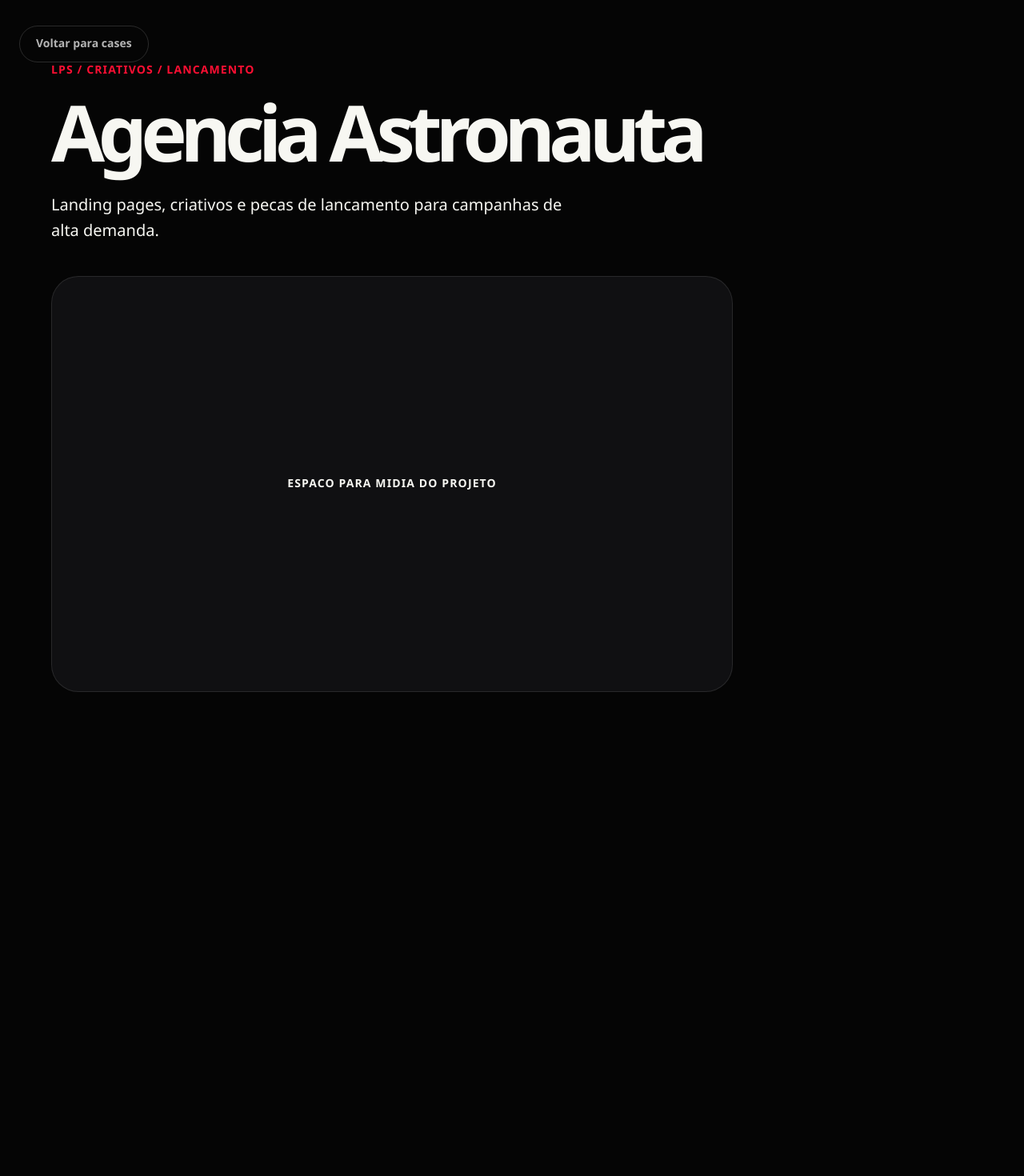
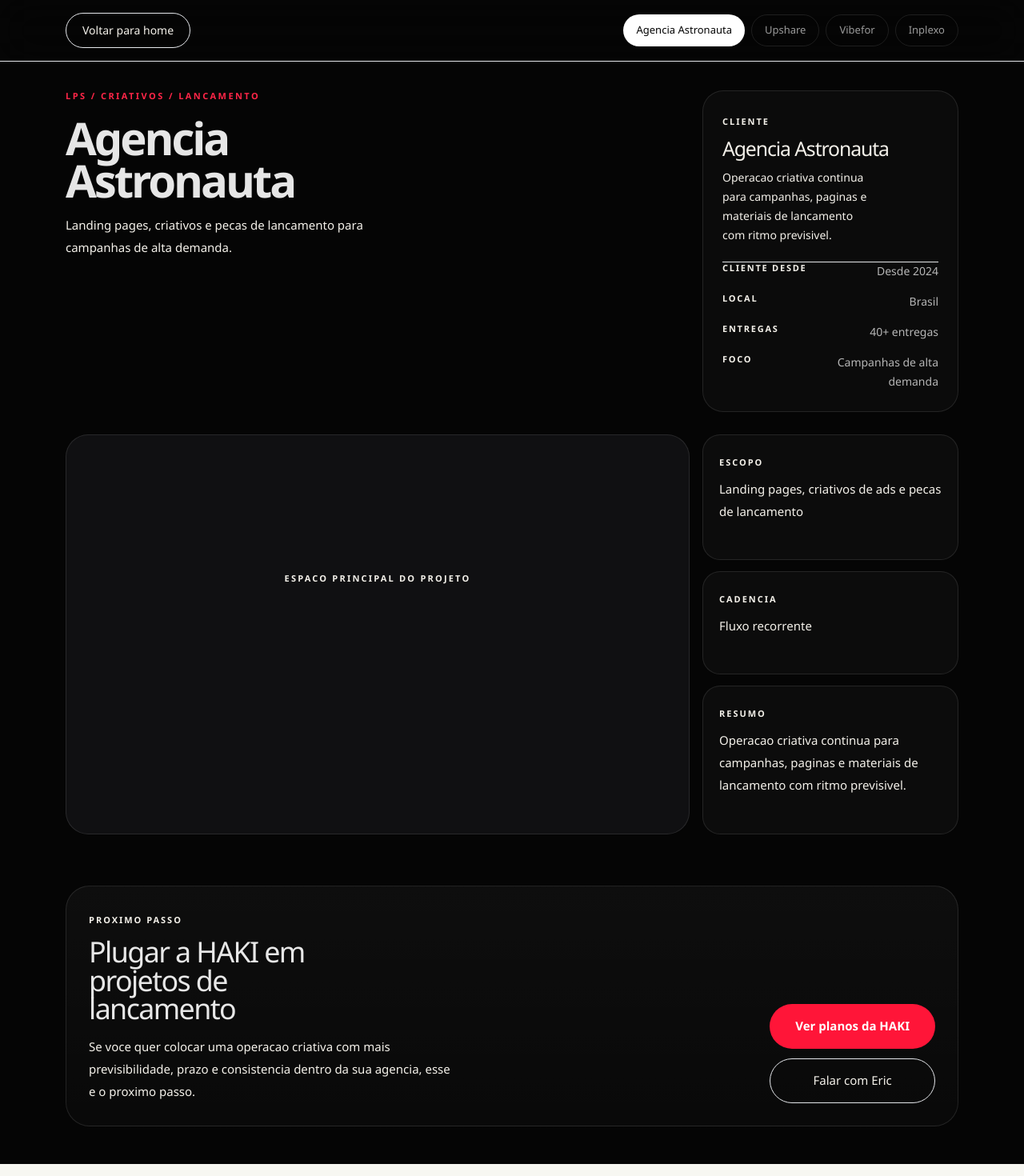
Before and after one commit to erickfilho1/LP, a Next.js app: page /cases/agencia-astronauta in a window 1280 px wide. Shown: the top 1470 px of the page at 80% size. Before the commit the page ends 897 px from the top, so only its background shows below. Built offline with nearby package versions, Linux system fonts and the light colour scheme.

Commit message:
Polish case page layout

```diff
--- a/app/cases/[slug]/page.tsx
+++ b/app/cases/[slug]/page.tsx
@@ -1,5 +1,6 @@
 import Image from "next/image";
 import Link from "next/link";
+import { createWhatsappHref } from "../../whatsapp";
 
 type ProjectVideo = {
   src: string;
@@ -8,36 +9,72 @@
 };
 
 type Project = {
+  slug: string;
   title: string;
   description: string;
   scope: string;
   art?: string;
   logo?: string;
   note?: string;
+  location: string;
+  since: string;
+  deliverables: string;
+  deliveredCount: string;
+  cadence: string;
+  focus: string;
+  summary: string;
+  ctaLabel: string;
   videos?: ProjectVideo[];
 };
 
-const projects: Record<string, Project> = {
-  "agencia-astronauta": {
+const projects: Project[] = [
+  {
+    slug: "agencia-astronauta",
     title: "Agencia Astronauta",
     description: "Landing pages, criativos e pecas de lancamento para campanhas de alta demanda.",
     scope: "LPs / Criativos / Lancamento",
+    location: "Brasil",
+    since: "Desde 2024",
+    deliverables: "Landing pages, criativos de ads e pecas de lancamento",
+    deliveredCount: "40+ entregas",
+    cadence: "Fluxo recorrente",
+    focus: "Campanhas de alta demanda",
+    summary: "Operacao criativa continua para campanhas, paginas e materiais de lancamento com ritmo previsivel.",
+    ctaLabel: "Plugar a HAKI em projetos de lancamento",
   },
-  upshare: {
+  {
+    slug: "upshare",
     title: "Upshare",
     description: "Agencia nos Estados Unidos que atende o nicho de restaurantes com conteudo, presenca digital e criativos recorrentes.",
     scope: "US / Restaurantes / Social",
     art: "/assets/cases/upshare-main.svg",
     logo: "Upshare",
     note: "Agencia americana especializada em restaurantes.",
+    location: "Estados Unidos",
+    since: "Desde 2025",
+    deliverables: "Social media, criativos recorrentes e pecas de posicionamento",
+    deliveredCount: "30+ criativos",
+    cadence: "Entrega semanal",
+    focus: "Restaurantes e negocios locais",
+    summary: "Suporte visual para manter frequencia, identidade e velocidade de publicacao no nicho de restaurantes.",
+    ctaLabel: "Quero uma operacao criativa para minha agencia",
   },
-  vibefor: {
+  {
+    slug: "vibefor",
     title: "Vibefor",
     description: "Agencia focada em medicos, com criativos, presenca digital e materiais para captacao de pacientes.",
     scope: "Medicos / Saude / Captacao",
     art: "/assets/cases/vibefor-main.svg",
     logo: "Vibefor",
     note: "Agencia especializada em marketing medico.",
+    location: "Brasil",
+    since: "Desde 2025",
+    deliverables: "Criativos, videos, pecas de social e materiais para captacao",
+    deliveredCount: "60+ entregas",
+    cadence: "Operacao recorrente",
+    focus: "Clinicas, medicos e saude",
+    summary: "Fluxo criativo para uma agencia que precisa manter consistencia visual e volume para clientes da area medica.",
+    ctaLabel: "Quero escalar entregas para clientes da saude",
     videos: [
       {
         src: "/videos/cases/vibefor/vibefor-video-01.mp4",
@@ -61,15 +98,27 @@
       },
     ],
   },
-  inplexo: {
+  {
+    slug: "inplexo",
     title: "Inplexo",
     description: "Projeto focado em landing page, com estrutura visual para apresentar oferta, prova e conversao.",
     scope: "Landing Page / Conversao",
     art: "/assets/cases/inplexo-main.svg",
     logo: "Inplexo",
     note: "Cliente com projeto focado em landing page.",
+    location: "Brasil",
+    since: "Desde 2025",
+    deliverables: "Landing page, estrutura de conversao e prova visual",
+    deliveredCount: "1 LP principal",
+    cadence: "Projeto focado",
+    focus: "Apresentacao de oferta",
+    summary: "Construcao de uma landing page orientada a clareza, prova e conversao sem depender de excesso visual.",
+    ctaLabel: "Quero uma landing page com estrutura de venda",
   },
-};
+];
+
+const projectMap = Object.fromEntries(projects.map((project) => [project.slug, project]));
+const specialistWhatsappHref = createWhatsappHref("Ola, Eric. Quero entender como plugar a HAKI na minha operacao.");
 
 type PageProps = {
   params: Promise<{ slug: string }>;
@@ -77,82 +126,96 @@
 
 export default async function CasePage({ params }: PageProps) {
   const { slug } = await params;
-  const project = projects[slug] ?? projects["agencia-astronauta"];
+  const project = projectMap[slug] ?? projectMap["agencia-astronauta"];
 
   return (
-    <main className="min-h-screen bg-[#050505] px-6 py-8 text-[#f7f7f2]">
-      <Link
-        href="/#cases"
-        className="inline-flex rounded-full border border-white/15 px-5 py-3 text-sm font-bold text-white/70 transition hover:border-[#ff0f33] hover:text-white"
-      >
-        Voltar para cases
-      </Link>
+    <main className="min-h-screen bg-[#050505] text-[#f4f1ea]">
+      <CaseHeader currentSlug={project.slug} />
 
-      <section className="mx-auto grid min-h-[78vh] max-w-6xl content-center gap-10">
-        <div>
-          <p className="mb-6 text-sm font-bold uppercase tracking-[0.08em] text-[#ff0f33]">{project.scope}</p>
-          <h1 className="max-w-5xl text-[clamp(2.9rem,7.6vw,7.6rem)] font-black leading-[0.88] tracking-[-0.085em]">
-            {project.title}
-          </h1>
-          <p className="mt-8 max-w-2xl text-xl leading-relaxed text-white/62">{project.description}</p>
+      <section className="mx-auto flex max-w-[1180px] flex-col gap-7 px-5 pb-12 pt-7 sm:px-6 lg:px-8 lg:pb-16 lg:pt-9">
+        <div className="grid gap-7 lg:grid-cols-[minmax(0,1.08fr)_300px] lg:items-start xl:grid-cols-[minmax(0,1.12fr)_320px]">
+          <div className="space-y-4">
+            <p className="text-[11px] font-semibold uppercase tracking-[0.22em] text-[#ff2648]">{project.scope}</p>
+            <h1 className="max-w-[11ch] text-[clamp(2.3rem,4.4vw,4.15rem)] font-semibold leading-[0.95] tracking-[-0.055em] text-white/90">
+              {project.title}
+            </h1>
+            <p className="max-w-[50ch] text-[14px] leading-6 text-white/58 sm:text-[15px] sm:leading-7">{project.description}</p>
+          </div>
+
+          <aside className="rounded-[26px] border border-white/10 bg-white/[0.028] p-5 sm:p-5.5 lg:p-6">
+            <span className="text-[11px] font-semibold uppercase tracking-[0.18em] text-white/42">Cliente</span>
+            <div className="mt-3 flex items-start justify-between gap-4">
+              <div>
+                <strong className="block text-[1.45rem] font-medium leading-none tracking-[-0.045em] text-white/88 sm:text-[1.55rem]">
+                  {project.logo ?? project.title}
+                </strong>
+                <p className="mt-3 max-w-[24ch] text-[13px] leading-6 text-white/54 sm:text-[14px]">{project.note ?? project.summary}</p>
+              </div>
+            </div>
+
+            <dl className="mt-5 grid gap-3.5 border-t border-white/8 pt-4.5">
+              <MetaRow label="Cliente desde" value={project.since} />
+              <MetaRow label="Local" value={project.location} />
+              <MetaRow label="Entregas" value={project.deliveredCount} />
+              <MetaRow label="Foco" value={project.focus} />
+            </dl>
+          </aside>
         </div>
 
-        <div className="grid gap-5 lg:grid-cols-[minmax(0,1fr)_280px]">
-          <div className="relative grid min-h-[520px] place-items-center overflow-hidden rounded-[34px] border border-white/10 bg-[#101012]">
+        <section className="grid gap-4 lg:grid-cols-[minmax(0,1fr)_300px] xl:grid-cols-[minmax(0,1fr)_320px]">
+          <div className="overflow-hidden rounded-[28px] border border-white/10 bg-[#101012] min-h-[280px] sm:min-h-[360px] lg:min-h-[500px]">
             {project.art ? (
               <Image
                 src={project.art}
                 alt={`Arte principal do projeto ${project.title}`}
                 width={1633}
                 height={1846}
-                className="h-full w-full object-cover"
+                className="h-full w-full object-cover object-top"
                 priority
               />
             ) : (
-              <span className="text-sm font-bold uppercase tracking-[0.08em] text-white/42">Espaco para midia do projeto</span>
+              <div className="grid min-h-[360px] place-items-center text-[11px] font-semibold uppercase tracking-[0.2em] text-white/36">
+                Espaco principal do projeto
+              </div>
             )}
           </div>
 
-          {project.logo ? (
-            <aside className="flex min-h-[240px] flex-col justify-between rounded-[30px] border border-white/10 bg-white/[0.035] p-6">
-              <div>
-                <span className="text-xs font-bold uppercase tracking-[0.08em] text-[#ff0f33]">Agencia</span>
-                <strong className="mt-4 block text-4xl font-black tracking-[-0.08em]">{project.logo}</strong>
-              </div>
-              <p className="max-w-[20ch] text-base leading-relaxed text-white/58">{project.note}</p>
-            </aside>
-          ) : null}
-        </div>
+          <div className="grid gap-3.5">
+            <MetricCard label="Escopo" value={project.deliverables} />
+            <MetricCard label="Cadencia" value={project.cadence} />
+            <MetricCard label="Resumo" value={project.summary} />
+          </div>
+        </section>
       </section>
 
       {project.videos?.length ? (
-        <section className="mx-auto max-w-6xl pb-20">
-          <div className="mb-8 max-w-2xl">
-            <span className="text-xs font-bold uppercase tracking-[0.08em] text-[#ff0f33]">Videos do projeto</span>
-            <h2 className="mt-4 text-[clamp(1.8rem,4vw,3.2rem)] font-black tracking-[-0.08em] text-white">
-              Edicoes entregues para a operacao da Vibefor.
+        <section className="mx-auto max-w-[1180px] px-5 pb-10 sm:px-6 lg:px-8">
+          <div className="mb-5 flex max-w-[680px] flex-col gap-2.5">
+            <span className="text-[11px] font-semibold uppercase tracking-[0.22em] text-[#ff2648]">Videos do projeto</span>
+            <h2 className="text-[clamp(1.45rem,2.6vw,2.15rem)] font-medium leading-[1.04] tracking-[-0.045em] text-white/88">
+              Edicoes entregues para a operacao da {project.title}.
             </h2>
-            <p className="mt-4 text-base leading-relaxed text-white/58">
-              Selecao de videos publicados para clientes da area medica, mantendo ritmo, consistencia e presenca digital.
+            <p className="text-[14px] leading-6 text-white/54 sm:text-[15px] sm:leading-7">
+              Selecao de videos publicados dentro do fluxo do cliente, com menor peso visual e leitura mais objetiva.
             </p>
           </div>
 
-          <div className="grid gap-5 md:grid-cols-2">
+          <div className="grid gap-3.5 sm:grid-cols-2 xl:grid-cols-4">
             {project.videos.map((video, index) => (
               <article
                 key={video.src}
-                className="overflow-hidden rounded-[28px] border border-white/10 bg-white/[0.035] p-4 shadow-[0_24px_90px_rgba(0,0,0,0.26)]"
+                className="overflow-hidden rounded-[22px] border border-white/10 bg-white/[0.03] p-3 shadow-[0_18px_50px_rgba(0,0,0,0.16)]"
               >
-                <div className="mb-4 flex items-center justify-between gap-3">
-                  <div>
-                    <span className="block text-[11px] font-bold uppercase tracking-[0.08em] text-[#ff0f33]">
-                      {String(index + 1).padStart(2, "0")} / {video.label}
-                    </span>
-                    <strong className="mt-2 block text-xl font-black tracking-[-0.06em] text-white">{video.client}</strong>
-                  </div>
+                <div className="mb-2.5">
+                  <span className="block text-[10px] font-semibold uppercase tracking-[0.18em] text-[#ff2648]">
+                    {String(index + 1).padStart(2, "0")} / {video.label}
+                  </span>
+                  <strong className="mt-1.5 block text-[0.95rem] font-medium leading-5 tracking-[-0.025em] text-white/86">
+                    {video.client}
+                  </strong>
                 </div>
 
-                <div className="overflow-hidden rounded-[20px] border border-white/10 bg-[#101012]">
+                <div className="mx-auto max-w-[190px] overflow-hidden rounded-[16px] border border-white/10 bg-[#101012]">
                   <video
                     className="aspect-[9/16] w-full bg-black object-cover"
                     controls
@@ -166,6 +229,129 @@
           </div>
         </section>
       ) : null}
+
+      <section className="mx-auto max-w-[1180px] px-5 pb-12 sm:px-6 lg:px-8">
+        <div className="grid gap-4 rounded-[30px] border border-white/10 bg-[linear-gradient(180deg,rgba(255,255,255,0.04),rgba(255,255,255,0.02))] p-6 sm:p-7 lg:grid-cols-[minmax(0,1fr)_auto] lg:items-end lg:gap-5">
+          <div>
+            <span className="text-[11px] font-semibold uppercase tracking-[0.18em] text-white/42">Proximo passo</span>
+            <h3 className="mt-3 max-w-[14ch] text-[clamp(1.7rem,2.8vw,2.55rem)] font-medium leading-[1] tracking-[-0.045em] text-white/90">
+              {project.ctaLabel}
+            </h3>
+            <p className="mt-4 max-w-[54ch] text-[14px] leading-6 text-white/56 sm:text-[15px] sm:leading-7">
+              Se voce quer colocar uma operacao criativa com mais previsibilidade, prazo e consistencia dentro da sua agencia, esse e o proximo passo.
+            </p>
+          </div>
+
+          <div className="flex flex-col gap-3 sm:flex-row lg:flex-col">
+            <Link
+              href="/#planos"
+              className="inline-flex min-h-14 items-center justify-center rounded-full bg-[#ff1538] px-8 text-[15px] font-semibold text-white transition hover:bg-[#ff2a4b]"
+            >
+              Ver planos da HAKI
+            </Link>
+            <a
+              href={specialistWhatsappHref}
+              target="_blank"
+              rel="noreferrer"
+              className="inline-flex min-h-14 items-center justify-center rounded-full border border-white/12 px-8 text-[15px] font-medium text-white/82 transition hover:border-white/22 hover:text-white"
+            >
+              Falar com Eric
+            </a>
+          </div>
+        </div>
+      </section>
+
+      <CaseFooter />
     </main>
   );
 }
+
+function MetaRow({ label, value }: { label: string; value: string }) {
+  return (
+    <div className="flex items-start justify-between gap-4">
+      <dt className="text-[11px] font-semibold uppercase tracking-[0.16em] text-white/38">{label}</dt>
+      <dd className="max-w-[18ch] text-right text-[13px] leading-6 text-white/70 sm:text-[14px]">{value}</dd>
+    </div>
+  );
+}
+
+function MetricCard({ label, value }: { label: string; value: string }) {
+  return (
+    <article className="rounded-[22px] border border-white/10 bg-white/[0.03] p-4.5 sm:p-5">
+      <span className="text-[11px] font-semibold uppercase tracking-[0.18em] text-white/38">{label}</span>
+      <p className="mt-2.5 text-[14px] leading-6 text-white/68 sm:text-[15px] sm:leading-7">{value}</p>
+    </article>
+  );
+}
+
+function CaseHeader({ currentSlug }: { currentSlug: string }) {
+  return (
+    <header className="border-b border-white/8 bg-[#050505]/92 backdrop-blur-xl">
+      <div className="mx-auto flex max-w-[1180px] flex-col gap-4 px-5 py-4 sm:px-6 lg:flex-row lg:items-center lg:justify-between lg:px-8">
+        <div className="flex items-center gap-3">
+          <Link
+            href="/"
+            className="inline-flex min-h-11 items-center justify-center rounded-full border border-white/12 px-5 text-[14px] font-medium text-white/82 transition hover:border-white/22 hover:text-white"
+          >
+            Voltar para home
+          </Link>
+        </div>
+
+        <nav className="flex flex-wrap gap-2">
+          {projects.map((project) => {
+            const isCurrent = project.slug === currentSlug;
+
+            return (
+              <Link
+                key={project.slug}
+                href={`/cases/${project.slug}`}
+                className={`inline-flex min-h-10 items-center rounded-full px-4 text-[13px] font-medium transition ${
+                  isCurrent
+                    ? "bg-white text-[#050505]"
+                    : "border border-white/10 text-white/60 hover:border-white/18 hover:text-white"
+                }`}
+              >
+                {project.title}
+              </Link>
+            );
+          })}
+        </nav>
+      </div>
+    </header>
+  );
+}
+
+function CaseFooter() {
+  return (
+    <footer className="umano-footer">
+      <div className="umano-footer-grid">
+        <div className="umano-footer-brand">
+          <Image src="/brand/assets/haki-logo-transparent.png" alt="HAKI" width={1570} height={393} />
+          <p>Infraestrutura criativa para agencias que precisam de consistencia, velocidade e entrega recorrente.</p>
+        </div>
+        <div className="umano-footer-links">
+          {[
+            ["Home", "/"],
+            ["Planos", "/#planos"],
+            ["Upshare", "/cases/upshare"],
+            ["Vibefor", "/cases/vibefor"],
+            ["Inplexo", "/cases/inplexo"],
+            ["Agencia Astronauta", "/cases/agencia-astronauta"],
+          ].map(([label, href]) => (
+            <Link key={label} href={href}>
+              {label}
+            </Link>
+          ))}
+        </div>
+        <a className="umano-footer-cta" href={specialistWhatsappHref} target="_blank" rel="noreferrer">
+          Falar no WhatsApp
+        </a>
+      </div>
+      <strong>studiohaki.com</strong>
+      <div className="umano-footer-bottom">
+        <span>© 2026 HAKI Studio.</span>
+        <span>Cases, operacao criativa e landing pages.</span>
+      </div>
+    </footer>
+  );
+}
```
